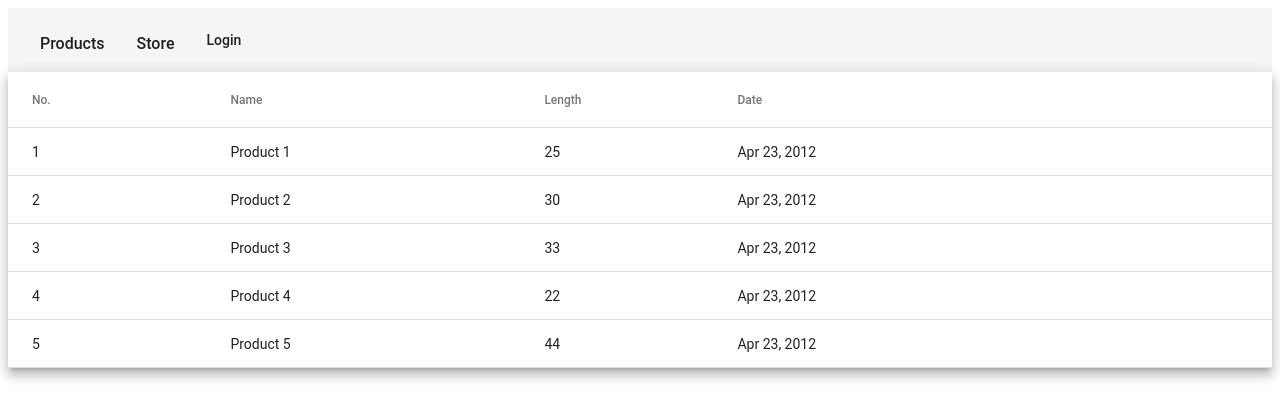
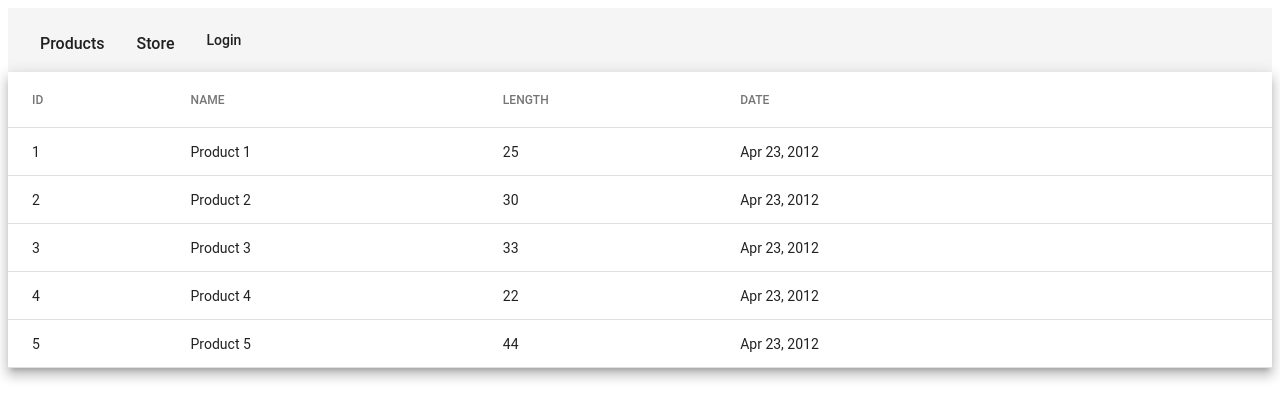
Before and after one commit to SanyiToth/warehouse, an Angular app: page / in a window 1280 px wide. Shown: the top 420 px of the page. Built offline with nearby package versions, Linux system fonts and the light colour scheme; data requests are answered from the project's data file.

Commit message:
refactor

```diff
--- a/src/app/core/core-routing.module.ts
+++ b/src/app/core/core-routing.module.ts
@@ -4,9 +4,10 @@ import {RouterModule, Routes} from "@angular/router";
 import {NotFoundComponent} from "./not-found/not-found.component";
 import {LoginComponent} from "../feature/login/login.component";
 import {ProductsContainerComponent} from "../feature/products/products-container/products-container.component";
+import {ProductsResolver} from "../shared/resolvers/products.resolver";
 
 const routes: Routes = [
-  {path: '', component: ProductsContainerComponent},
+  {path: '', resolve: {products: ProductsResolver}, component: ProductsContainerComponent},
   {path: 'stores', loadChildren: () => import('../feature/stores/stores.module').then(m => m.StoresModule)},
   {path: 'login', component: LoginComponent},
   {path: '404', component: NotFoundComponent},
--- a/src/app/feature/products/products-container/products-container.component.ts
+++ b/src/app/feature/products/products-container/products-container.component.ts
@@ -1,6 +1,6 @@
 import {Component, OnInit} from '@angular/core';
-import {ProductsService} from "../../../shared/services/products/products.service";
 import {Product} from "../product.interface";
+import {ActivatedRoute} from "@angular/router";
 
 @Component({
   selector: 'app-products-container',
@@ -12,18 +12,11 @@ export class ProductsContainerComponent implements OnInit {
   products: Product[] = [];
 
 
-  constructor(private productsService: ProductsService) {
+  constructor(private route: ActivatedRoute) {
   }
 
   ngOnInit(): void {
-    this.productsService.getProducts()
-      .subscribe(resp => {
-        this.products = resp;
-        console.log("this.products", this.products
-        )
-      }, error => {
-      })
-
+    this.products = this.route.snapshot.data.products;
+    console.log('products', this.products)
   }
-
 }
--- a/src/app/feature/stores/stores-container/stores-container.component.html
+++ b/src/app/feature/stores/stores-container/stores-container.component.html
@@ -1 +1 @@
-<app-table-list [data]="stores"></app-table-list>
+<!--<app-table-list [data]="stores"></app-table-list>-->
--- /dev/null
+++ b/src/app/shared/resolvers/products.resolver.ts
@@ -0,0 +1,22 @@
+import {Injectable} from '@angular/core';
+import {
+  Router, Resolve,
+  RouterStateSnapshot,
+  ActivatedRouteSnapshot
+} from '@angular/router';
+import {Observable, of} from 'rxjs';
+import {Product} from "../../feature/products/product.interface";
+import {ProductsService} from "../services/products/products.service";
+
+@Injectable({
+  providedIn: 'root'
+})
+export class ProductsResolver implements Resolve<Product[]> {
+
+  constructor(private productsService: ProductsService) {
+  }
+
+  resolve(route: ActivatedRouteSnapshot, state: RouterStateSnapshot): Observable<Product[]> {
+    return this.productsService.getProducts();
+  }
+}
--- a/src/app/shared/table-list/table-list.component.html
+++ b/src/app/shared/table-list/table-list.component.html
@@ -1,22 +1,22 @@
 <table mat-table [dataSource]="data" class="mat-elevation-z8">
 
-  <ng-container matColumnDef="position">
-    <th mat-header-cell *matHeaderCellDef> No. </th>
+  <ng-container [matColumnDef]="displayedColumns[0]">
+    <th mat-header-cell *matHeaderCellDef>{{displayedColumns[0] | uppercase}}</th>
     <td mat-cell *matCellDef="let element"> {{element.id}} </td>
   </ng-container>
 
-  <ng-container matColumnDef="name">
-    <th mat-header-cell *matHeaderCellDef> Name </th>
+  <ng-container [matColumnDef]="displayedColumns[1]">
+    <th mat-header-cell *matHeaderCellDef>{{displayedColumns[1] | uppercase}}</th>
     <td mat-cell *matCellDef="let element"> {{element.name}} </td>
   </ng-container>
 
-  <ng-container matColumnDef="weight">
-    <th mat-header-cell *matHeaderCellDef> Length </th>
+  <ng-container [matColumnDef]="displayedColumns[2]">
+    <th mat-header-cell *matHeaderCellDef> {{displayedColumns[2] |uppercase}}</th>
     <td mat-cell *matCellDef="let element"> {{element.length}} </td>
   </ng-container>
 
-  <ng-container matColumnDef="symbol">
-    <th mat-header-cell *matHeaderCellDef> Date </th>
+  <ng-container [matColumnDef]="displayedColumns[3]">
+    <th mat-header-cell *matHeaderCellDef> {{displayedColumns[3] |uppercase}}</th>
     <td mat-cell *matCellDef="let element"> {{element.date | date}} </td>
   </ng-container>
 
--- a/src/app/shared/table-list/table-list.component.ts
+++ b/src/app/shared/table-list/table-list.component.ts
@@ -7,13 +7,15 @@ import {Component, Input, OnInit} from '@angular/core';
   styleUrls: ['./table-list.component.css']
 })
 export class TableListComponent implements OnInit {
-  @Input() data!:any;
-  displayedColumns: string[] = ['position', 'name', 'weight', 'symbol'];
+  @Input() data!: any;
+  displayedColumns!: string[];
 
   constructor() {
   }
 
   ngOnInit(): void {
+    this.displayedColumns = Object.keys(this.data[0]);
+    console.log('data', this.displayedColumns);
   }
 
 }
```
